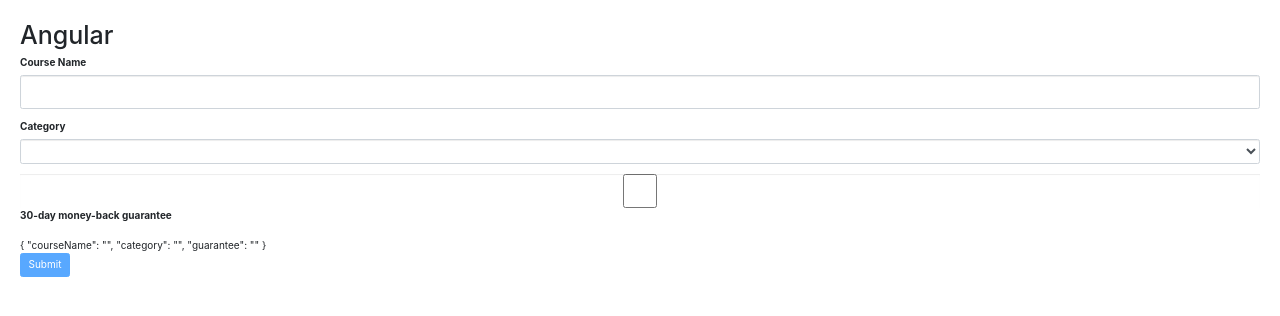
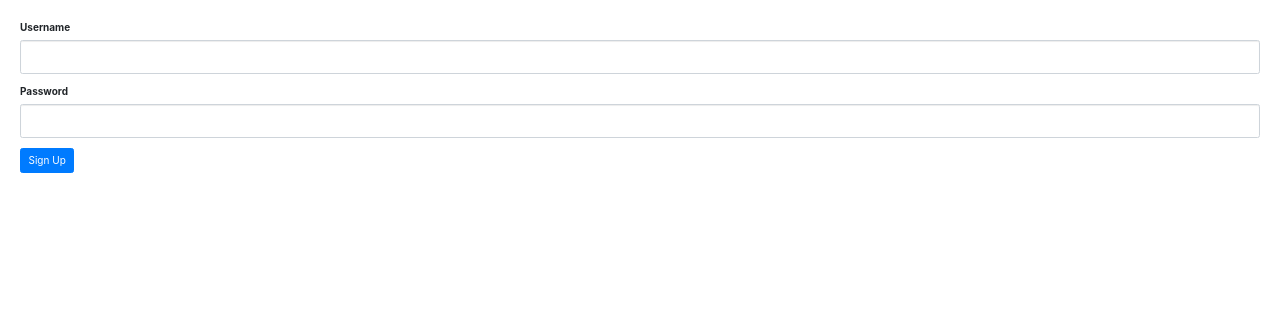
Before and after one commit to nkeating32/Angular4Practice, an Angular app: page / in a window 1280 px wide. Shown: the top 316 px of the page. Built offline with nearby package versions, Linux system fonts and the light colour scheme.

Commit message:
Added signup form & custom form validation

```diff
--- a/src/app/app.component.html
+++ b/src/app/app.component.html
@@ -1,3 +1,2 @@
-<h1> Angular </h1>
 
-<course-form></course-form>
+<signup-form></signup-form>
--- /dev/null
+++ b/src/app/signup-form/signup-form.component.html
@@ -0,0 +1,25 @@
+<form [formGroup]="form">
+    <div class="form-group">
+        <label for="username">Username</label>
+        <input
+            formControlName = "username"
+            id="username"
+            type="text"
+            class="form-control">
+        <div class="alert alert-danger" *ngIf="username.touched && username.invalid">
+            <div *ngIf="username.errors.required">Username is required.</div>
+            <div *ngIf="username.errors.minlength">Username must be at least {{ username.errors.minlength.requiredLength }} characters long.</div>
+            <div *ngIf="username.errors.cannotContainSpace">Username cannot contain space</div>
+            <div *ngIf="username.errors.shouldBeUnique">Username must be unique</div>
+        </div>
+    </div>
+    <div class="form-group">
+        <label for="password">Password</label>
+        <input
+            formControlName = "password"
+            id="password"
+            type="text"
+            class="form-control">
+    </div>
+    <button class="btn btn-primary" type="submit">Sign Up</button>
+</form>
--- /dev/null
+++ b/src/app/signup-form/signup-form.component.ts
@@ -0,0 +1,26 @@
+import { Component } from '@angular/core';
+import { FormGroup, FormControl, Validators } from '@angular/forms';
+import { UsernameValidators } from './username.validators';
+
+@Component({
+  selector: 'signup-form',
+  templateUrl: './signup-form.component.html',
+  styleUrls: ['./signup-form.component.css']
+})
+export class SignupFormComponent {
+  form = new FormGroup({
+    username: new FormControl('',[
+      Validators.required,
+      Validators.minLength(3),
+      UsernameValidators.cannotContainSpace
+    ],
+    UsernameValidators.shouldBeUnique
+    ),
+    password: new FormControl('',Validators.required)
+  })
+
+  get username() {
+    return this.form.get('username')
+  }
+
+}
--- /dev/null
+++ b/src/app/signup-form/username.validators.ts
@@ -0,0 +1,25 @@
+import { AbstractControl, ValidationErrors } from "@angular/forms";
+
+export class UsernameValidators {
+
+    static cannotContainSpace(control: AbstractControl): ValidationErrors | null {
+        if ((control.value as string).indexOf(' ') >= 0) {
+            return { cannotContainSpace: true }
+        }
+
+        return null
+    }
+
+    static shouldBeUnique(control: AbstractControl): Promise<ValidationErrors | null> {
+        return new Promise((resolve, reject) => {
+            setTimeout(() => {
+                if (control.value === 'nate')
+                    resolve({ shouldBeUnique: true })
+                else
+                    resolve(null)
+            }, 2000);
+
+        })
+
+    }
+}
```
Also changed, not shown: src/app/app.module.ts (+6 -3 lines), src/app/signup-form/signup-form.component.css (added), 1 other file (tests, documents, lock files or other folders).
